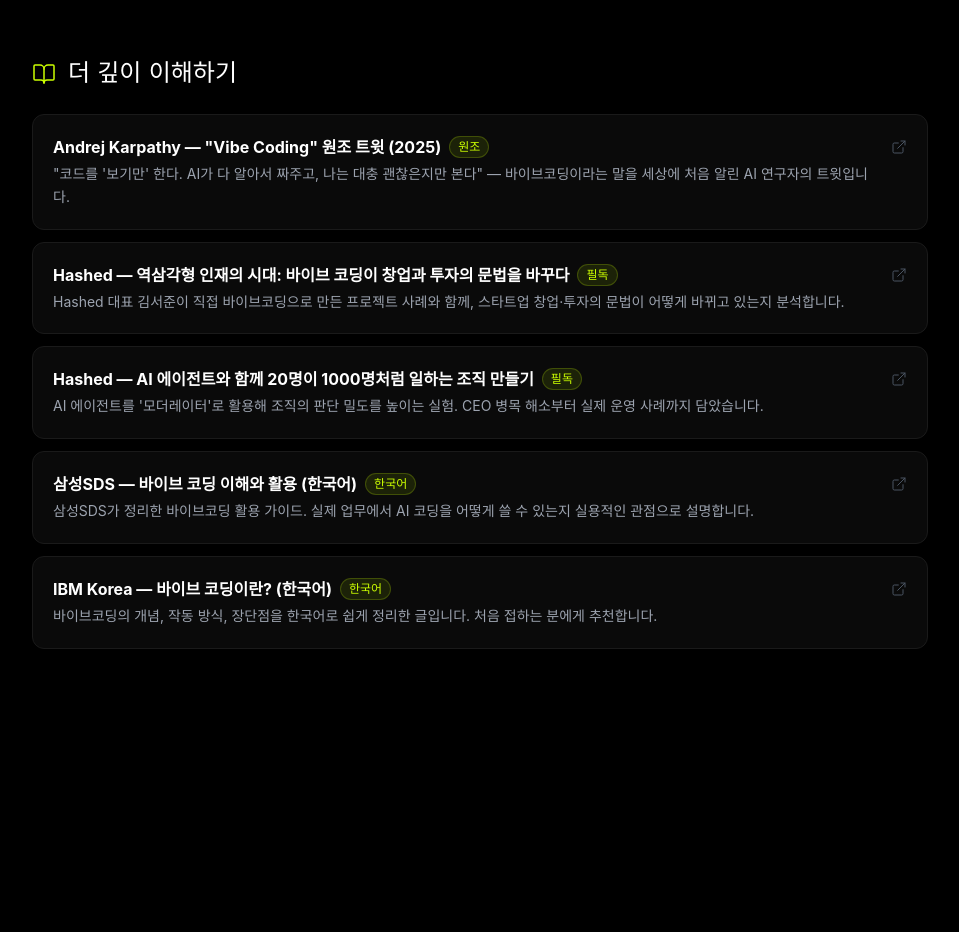
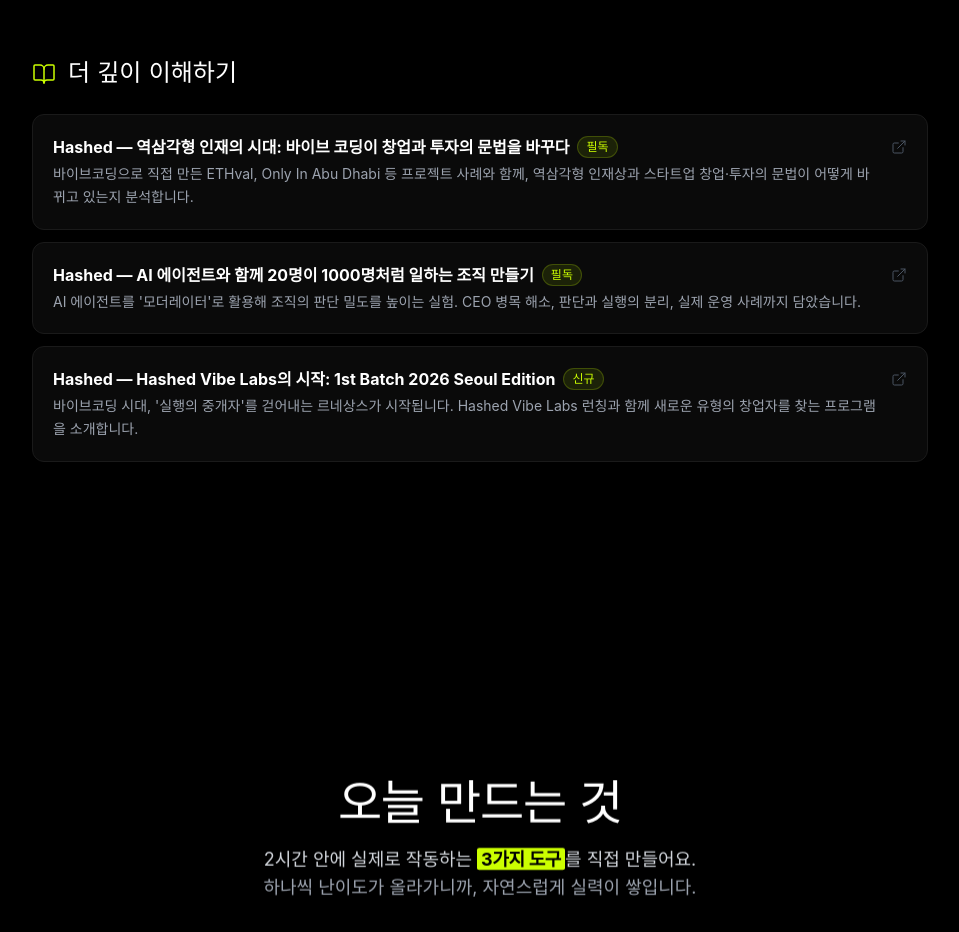
Before and after one commit to seojoonkim/rvcode, a Next.js app: page / in a window 1280 px wide. Shown: the part 1620-2552 px from the top of the page, without its empty margins (160-1119 px from the left). Built offline with nearby package versions, Linux system fonts and the light colour scheme; a web font is replaced by a local one.

Commit message:
읽을거리: 형이 쓴 Hashed 글만 남기기

```diff
--- a/src/components/WhatIs.tsx
+++ b/src/components/WhatIs.tsx
@@ -4,39 +4,25 @@
 
 const resources = [
   {
-    title: "Andrej Karpathy — \"Vibe Coding\" 원조 트윗 (2025)",
-    description:
-      "\"코드를 '보기만' 한다. AI가 다 알아서 짜주고, 나는 대충 괜찮은지만 본다\" — 바이브코딩이라는 말을 세상에 처음 알린 AI 연구자의 트윗입니다.",
-    url: "https://x.com/karpathy/status/1886192185538785606",
-    tag: "원조",
-  },
-  {
     title: "Hashed — 역삼각형 인재의 시대: 바이브 코딩이 창업과 투자의 문법을 바꾸다",
     description:
-      "Hashed 대표 김서준이 직접 바이브코딩으로 만든 프로젝트 사례와 함께, 스타트업 창업·투자의 문법이 어떻게 바뀌고 있는지 분석합니다.",
+      "바이브코딩으로 직접 만든 ETHval, Only In Abu Dhabi 등 프로젝트 사례와 함께, 역삼각형 인재상과 스타트업 창업·투자의 문법이 어떻게 바뀌고 있는지 분석합니다.",
     url: "https://medium.com/hashed-kr/vibe-founders-64f178fe5497",
     tag: "필독",
   },
   {
     title: "Hashed — AI 에이전트와 함께 20명이 1000명처럼 일하는 조직 만들기",
     description:
-      "AI 에이전트를 '모더레이터'로 활용해 조직의 판단 밀도를 높이는 실험. CEO 병목 해소부터 실제 운영 사례까지 담았습니다.",
+      "AI 에이전트를 '모더레이터'로 활용해 조직의 판단 밀도를 높이는 실험. CEO 병목 해소, 판단과 실행의 분리, 실제 운영 사례까지 담았습니다.",
     url: "https://medium.com/hashed-kr/agentic-vc-a518ca24edba",
     tag: "필독",
   },
   {
-    title: "삼성SDS — 바이브 코딩 이해와 활용 (한국어)",
+    title: "Hashed — Hashed Vibe Labs의 시작: 1st Batch 2026 Seoul Edition",
     description:
-      "삼성SDS가 정리한 바이브코딩 활용 가이드. 실제 업무에서 AI 코딩을 어떻게 쓸 수 있는지 실용적인 관점으로 설명합니다.",
-    url: "https://www.samsungsds.com/kr/insights/understanding-and-applying-vibe-coding.html",
-    tag: "한국어",
-  },
-  {
-    title: "IBM Korea — 바이브 코딩이란? (한국어)",
-    description:
-      "바이브코딩의 개념, 작동 방식, 장단점을 한국어로 쉽게 정리한 글입니다. 처음 접하는 분에게 추천합니다.",
-    url: "https://www.ibm.com/kr-ko/think/topics/vibe-coding",
-    tag: "한국어",
+      "바이브코딩 시대, '실행의 중개자'를 걷어내는 르네상스가 시작됩니다. Hashed Vibe Labs 런칭과 함께 새로운 유형의 창업자를 찾는 프로그램을 소개합니다.",
+    url: "https://medium.com/hashed-kr/hashed-vibe-labs%EB%A5%BC-%EC%8B%9C%EC%9E%91%ED%95%A9%EB%8B%88%EB%8B%A4-285e52fa2735",
+    tag: "신규",
   },
 ];
 
```
